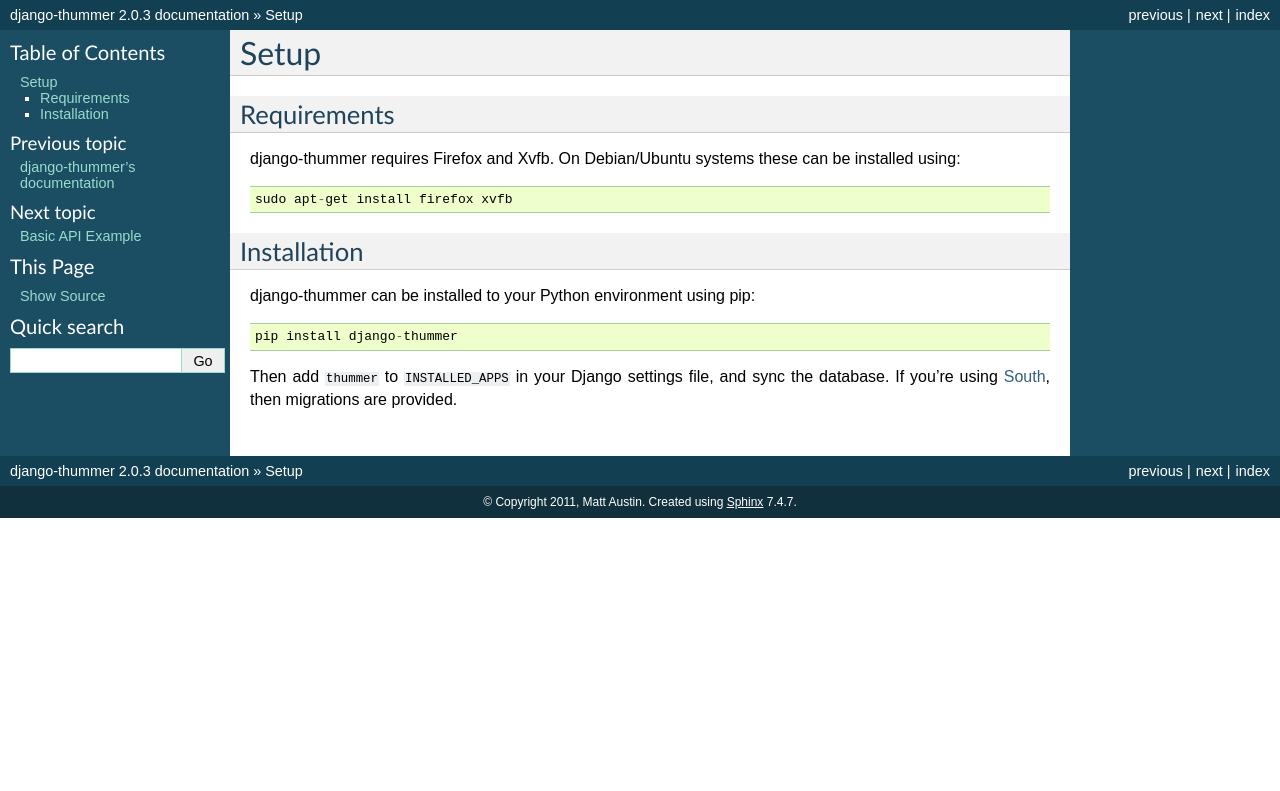
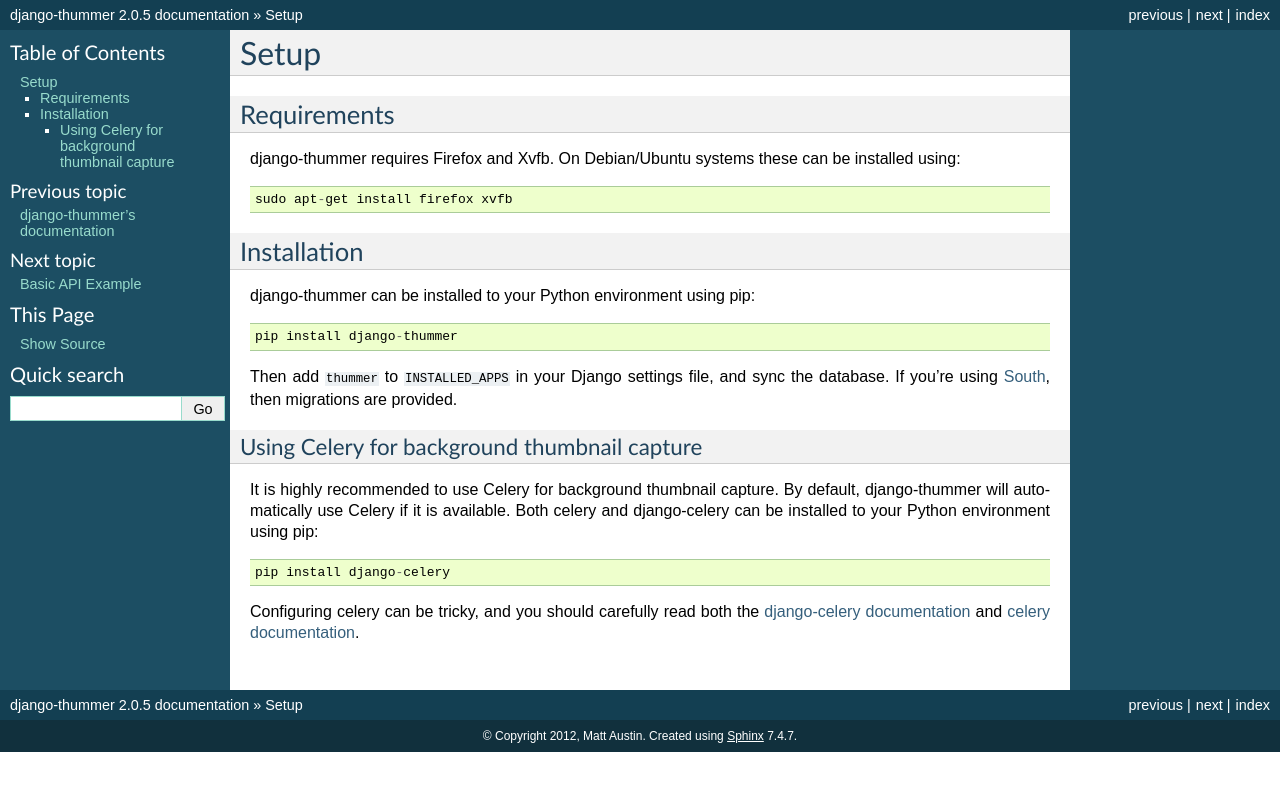
Before and after one commit to mattaustin/django-thummer, a Sphinx documentation site: the page built from docs/setup.rst, in a window 1280 px wide. Shown: the top 791 px of the page. Built offline with Sphinx 7.4.7, drawn with Linux system fonts in a browser that asks for light colours.

Commit message:
Updated documentation with settings reference and mention of django-celery.

```diff
--- a/docs/conf.py
+++ b/docs/conf.py
@@ -41,16 +41,16 @@
 
 # General information about the project.
 project = u'django-thummer'
-copyright = u'2011, Matt Austin'
+copyright = u'2012, Matt Austin'
 
 # The version info for the project you're documenting, acts as replacement for
 # |version| and |release|, also used in various other places throughout the
 # built documents.
 #
 # The short X.Y version.
-version = '2.0.3'
+version = '2.0.5'
 # The full version, including alpha/beta/rc tags.
-release = '2.0.3'
+release = '2.0.5'
 
 # The language for content autogenerated by Sphinx. Refer to documentation
 # for a list of supported languages.
--- a/docs/credits.rst
+++ b/docs/credits.rst
@@ -2,7 +2,11 @@
 Credits
 =======
 
-Special thanks to the `sorl-thumbnail <http://pypi.python.org/pypi/sorl-thumbnail>`_, `selenium <http://pypi.python.org/pypi/selenium>`_, and `PyVirtualDisplay <http://pypi.python.org/pypi/PyVirtualDisplay>`_ projects. Thanks also to the blog posts which originally got me thinking about the project:
+Special thanks to the `sorl-thumbnail <http://pypi.python.org/pypi/sorl-thumbnail>`_,
+`selenium <http://pypi.python.org/pypi/selenium>`_,
+`PyVirtualDisplay <http://pypi.python.org/pypi/PyVirtualDisplay>`_, and
+`celery <http://pypi.python.org/pypi/celery>`_,  projects. Thanks also to the
+blog posts which originally got me thinking about the project:
 
 * http://coreygoldberg.blogspot.com/2011/06/python-headless-selenium-webdriver.html
 * http://lapin-blanc.net/09/11/2008/django-website-thumbnail-generator/
--- a/docs/setup.rst
+++ b/docs/setup.rst
@@ -4,7 +4,8 @@
 
 Requirements
 ------------
-django-thummer requires Firefox and Xvfb. On Debian/Ubuntu systems these can be installed using::
+django-thummer requires Firefox and Xvfb. On Debian/Ubuntu systems these can be
+installed using::
 
     sudo apt-get install firefox xvfb
 
@@ -15,4 +16,19 @@
 
     pip install django-thummer
 
-Then add ``thummer`` to ``INSTALLED_APPS`` in your Django settings file, and sync the database. If you're using `South <http://south.aeracode.org/>`_, then migrations are provided.
+Then add ``thummer`` to ``INSTALLED_APPS`` in your Django settings file, and
+sync the database. If you're using `South <http://south.aeracode.org/>`_, then
+migrations are provided.
+
+Using Celery for background thumbnail capture
+=============================================
+It is highly recommended to use Celery for background thumbnail capture.
+By default, django-thummer will automatically use Celery if it is available.
+Both celery and django-celery can be installed to your Python environment using
+pip::
+
+    pip install django-celery
+
+Configuring celery can be tricky, and you should carefully read both the
+`django-celery documentation <http://pypi.python.org/pypi/django-celery>`_
+and `celery documentation <http://docs.celeryproject.org/>`_.
```
Also changed, not shown: docs/index.rst (+11 -3 lines), docs/settings.rst (added, +66 -0 lines), docs/todo.rst (deleted, +0 -12 lines).
